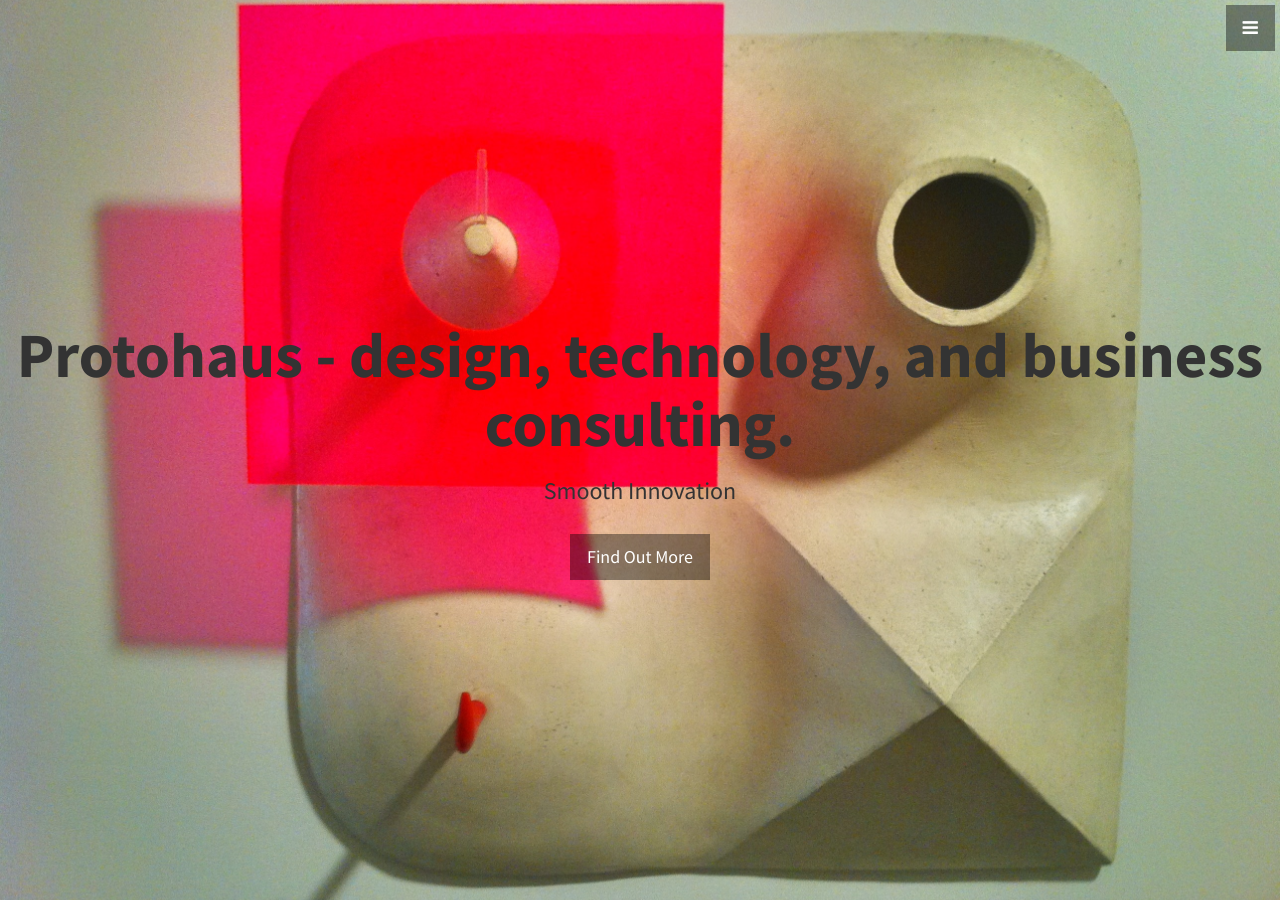
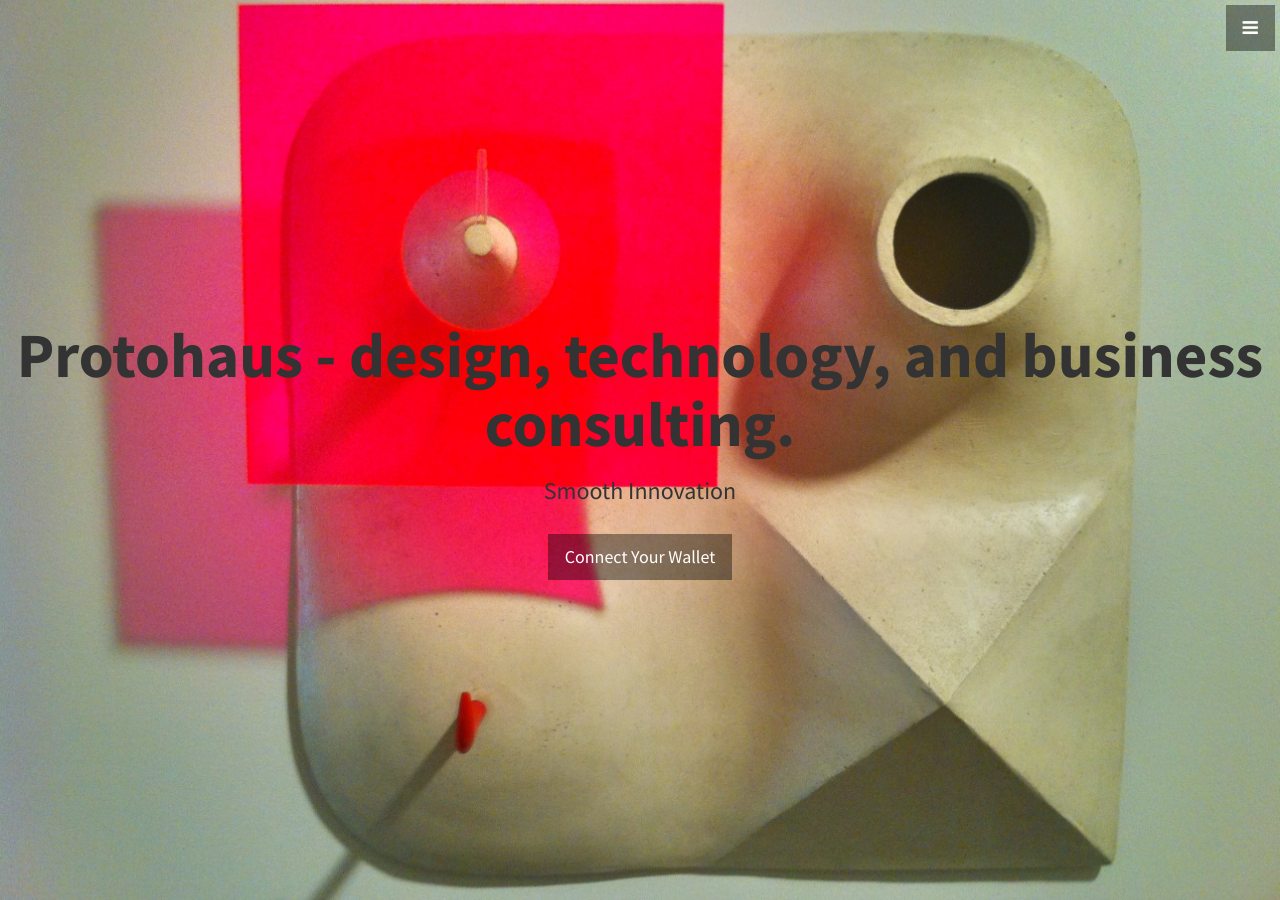
Before and after one commit to protoedu/protoedu.github.io, a Jekyll site: the page built from index.html, in a window 1280 px wide and 900 px high. Built offline with Jekyll 4.4.1, drawn with Linux system fonts in a browser that asks for light colours.

Commit message:
connect wallet

```diff
--- a/_includes/header.html
+++ b/_includes/header.html
@@ -3,6 +3,6 @@
     <h1>Protohaus - design, technology, and business consulting.</h1>
     <h3>Smooth Innovation</h3>
     <br>
-    <a href="#about" class="btn btn-dark btn-lg">Find Out More</a>
+    <a href="#about" class="btn btn-dark btn-lg">Connect Your Wallet</a>
   </div>
 </header>
```
